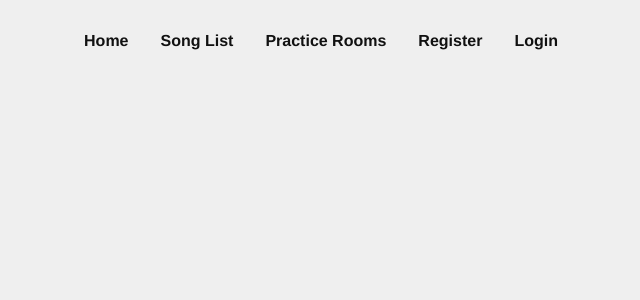
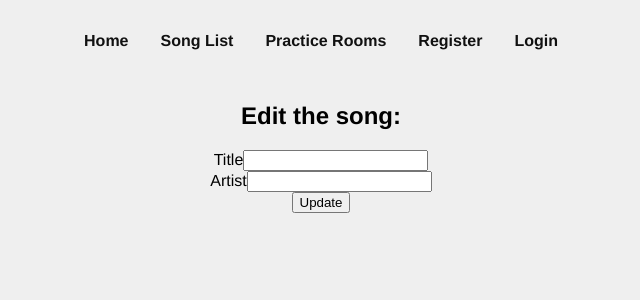
Before and after one commit to Bitchachos/master-melody-client, a React (Create React App) app: page /songs/1/edit in a window 1280 px wide. Shown: the top 300 px of the page, without its empty margins (319-959 px from the left). Built offline with nearby package versions, Linux system fonts and the light colour scheme; no server answers.

Commit message:
update song functionality

```diff
--- a/src/App.js
+++ b/src/App.js
@@ -6,6 +6,7 @@ import Navbar from './components/Navbar';
 import AddSong from './components/AddSong';
 import Homepage from './pages/Homepage';
 import SongList from './pages/SongList';
+import EditSong from './components/EditSong';
 
 
 function App() {
@@ -33,6 +34,7 @@ function App() {
         <Route path="/" element={<Homepage />}/>
         <Route path="/songs" element={<SongList songs={songs} callbackSongList={fetchSongs}/>} />
         <Route path="/songs/create" element={<AddSong songs={songs} callbackSongList={fetchSongs}/>} />
+        <Route path="/songs/:songId/edit" element={<EditSong songs={songs} callbackSongList={fetchSongs}/>}  />
       </Routes>
     </div>
   );
--- /dev/null
+++ b/src/components/EditSong.js
@@ -0,0 +1,69 @@
+import axios from "axios";
+import { useState } from "react";
+import { useNavigate, useParams } from "react-router-dom";
+
+function EditSong(props) {
+
+    const navigate = useNavigate();
+
+    const {songId} = useParams();
+
+    const songDetails = props.songs?.find( song => song._id === songId);
+
+    const [ title, setTitle ] = useState(songDetails?.title);
+    const [ artist, setArtist ] = useState(songDetails?.artist);
+
+    const handleSubmit = (e) => {
+        e.preventDefault();
+
+        const newSong = {
+            title,
+            artist
+        }
+
+        axios.put(`${process.env.REACT_APP_API_URL}/songs/${songId}`, newSong)
+        .then(response => {
+            props.callbackSongList();
+            navigate("/songs");
+        })
+        .catch(e => console.log("error updating song", e))
+    }
+
+
+    return (
+        <section className="EditSong">
+            <h1>Edit the song:</h1>
+
+            <form onSubmit={handleSubmit}>
+                <label>
+                    Title
+                    <input
+                        type="text"
+                        name="title"
+                        value={title}
+                        required={true}
+                        onChange={(e) => setTitle(e.target.value)}
+                    />
+                </label>
+                <br />
+                <label>
+                    Artist
+                    <input
+                        type="text"
+                        name="artist"
+                        value={artist}
+                        required={true}
+                        onChange={(e) => setArtist(e.target.value)}
+                    />
+                </label>
+
+                <br />
+                <button type="submit">Update</button>
+
+            </form>
+
+        </section>
+    )
+}
+
+export default EditSong;
```
